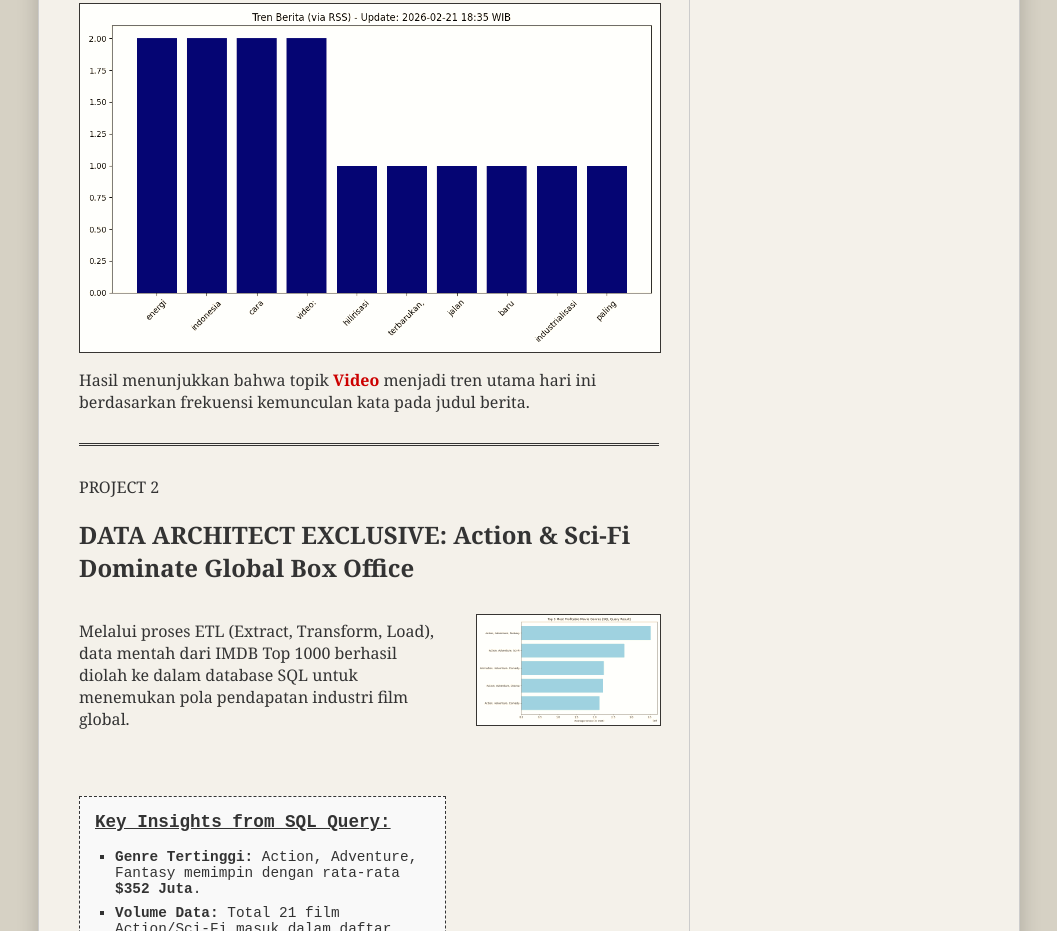
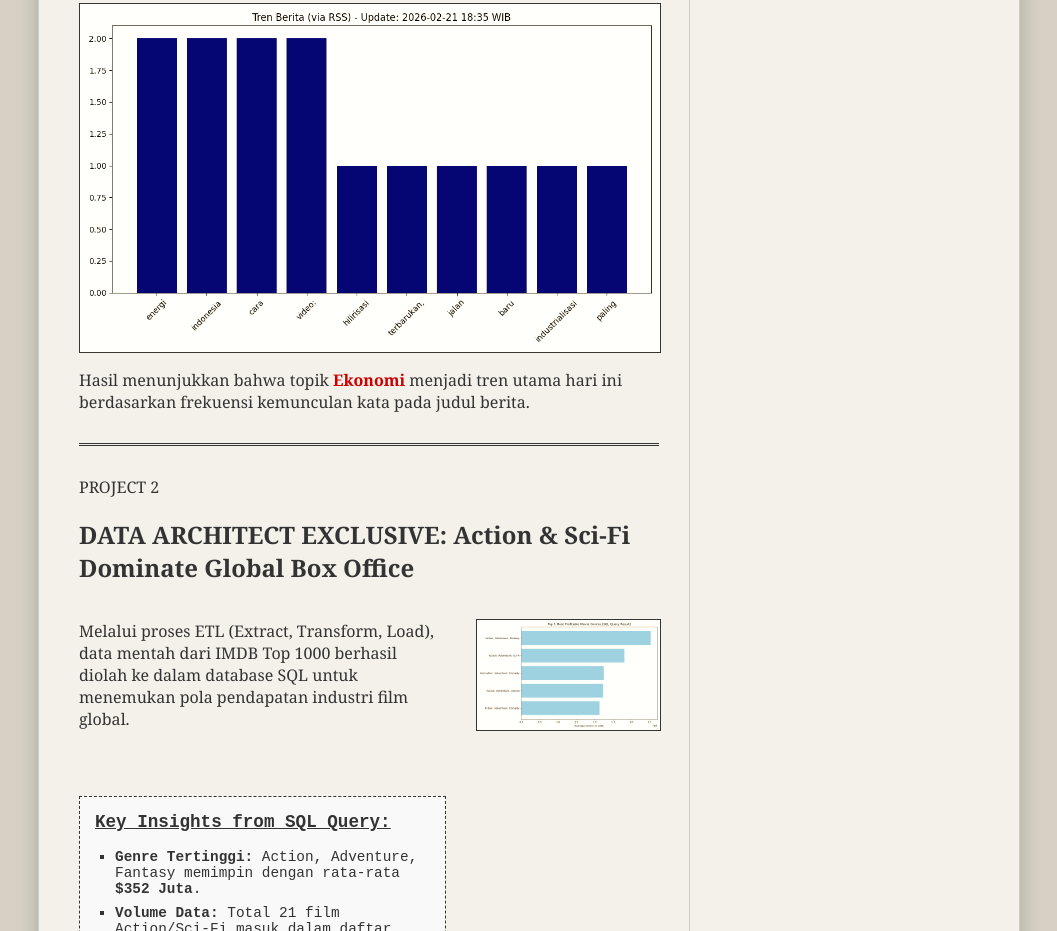
Before and after one commit to arjunsujarwo/arjun-portfolio, a plain HTML site: page index.html in a window 1280 px wide. Shown: the part 1288-2219 px from the top of the page, without its empty margins (111-1168 px from the left). Drawn offline with Linux system fonts and the light colour scheme; no server answers.

Commit message:
Update index.html

```diff
--- a/index.html
+++ b/index.html
@@ -80,28 +80,27 @@
     <p><em>Proyek ini mendemonstrasikan pipeline data end-to-end dari web scraping hingga analisis kata kunci secara real-time.</em></p>
 
     <div class="image-container">
-                <img src="tren_berita.png" alt="Grafik Tren Berita" class="news-img" style="width:100%; border:1px solid #333; margin:10px 0;">
+        <img src="tren_berita.png" alt="Grafik Tren Berita" class="news-img">
     </div>
 
     <p>Hasil menunjukkan bahwa topik <strong id="top-topic" style="color: #c00;">Memuat...</strong> menjadi tren utama hari ini berdasarkan frekuensi kemunculan kata pada judul berita.</p>
 
     <script>
-                // Script dengan pengaman agar tidak menampilkan kode HTML mentah
         fetch('top_keyword.txt?v=' + new Date().getTime())
             .then(response => {
-                        if (!response.ok) throw new Error('Not found');
+                if (!response.ok) throw new Error('File not found');
                 return response.text();
             })
             .then(data => {
-                        // Jika isi file mengandung tag HTML (berarti error 404), gunakan fallback
+                // Mencegah error 404 GitHub (isi HTML) tampil di teks
                 if (data.includes('<')) {
                     document.getElementById('top-topic').innerText = "Update Terkini";
                 } else {
                     document.getElementById('top-topic').innerText = data.trim();
                 }
             })
-                    .catch(error => {
-                        document.getElementById('top-topic').innerText = "Video";
+            .catch(() => {
+                document.getElementById('top-topic').innerText = "Ekonomi";
             });
     </script>
 
@@ -114,7 +113,7 @@
             <p>Melalui proses ETL (Extract, Transform, Load), data mentah dari IMDB Top 1000 berhasil diolah ke dalam database SQL untuk menemukan pola pendapatan industri film global.</p>
 
             <div class="image-container">
-                        <img src="proyek_database/movie_trends.png" alt="SQL Analysis Result" class="news-img" style="width:100%; border:1px solid #333; margin:10px 0;">
+                <img src="proyek_database/movie_trends.png" alt="SQL Analysis Result" class="news-img">
             </div>
 
             <div class="sql-results-box">
@@ -129,6 +128,7 @@
         </div>
     </div>
 </article>
+
         </section>
 
         <aside class="sidebar">
```
Lines whose indentation alone changed are shown as unchanged.
